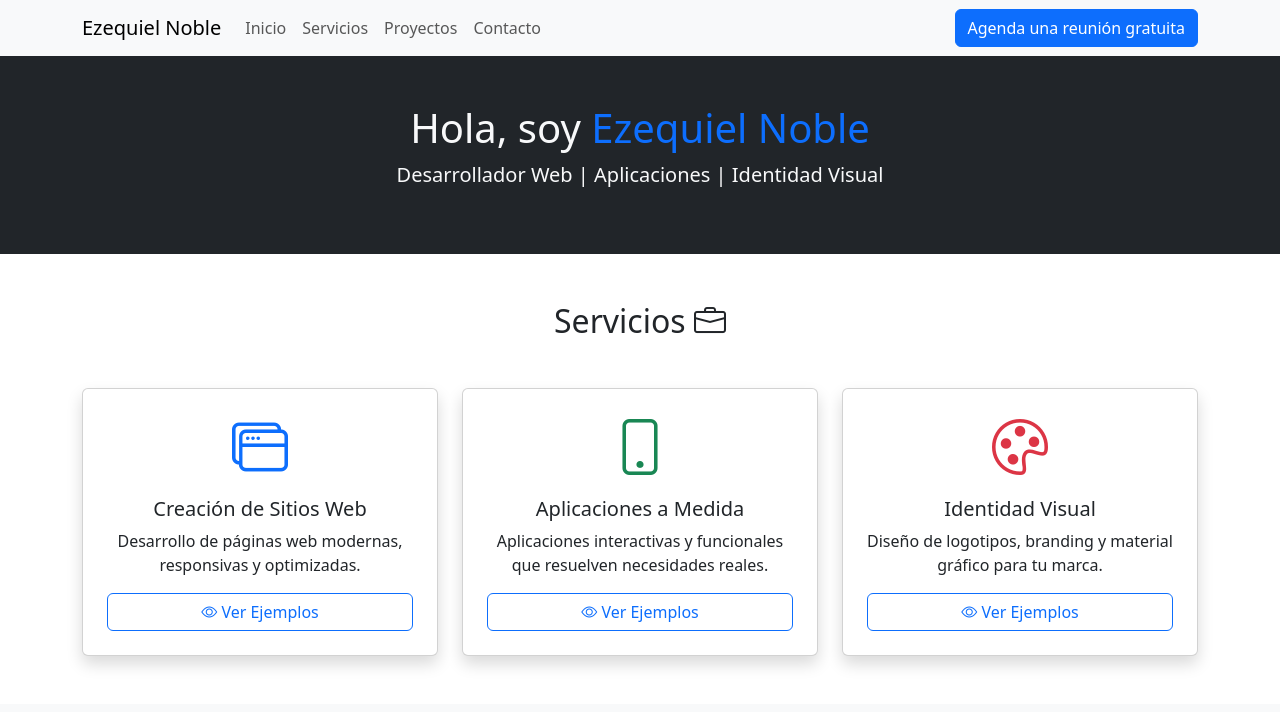
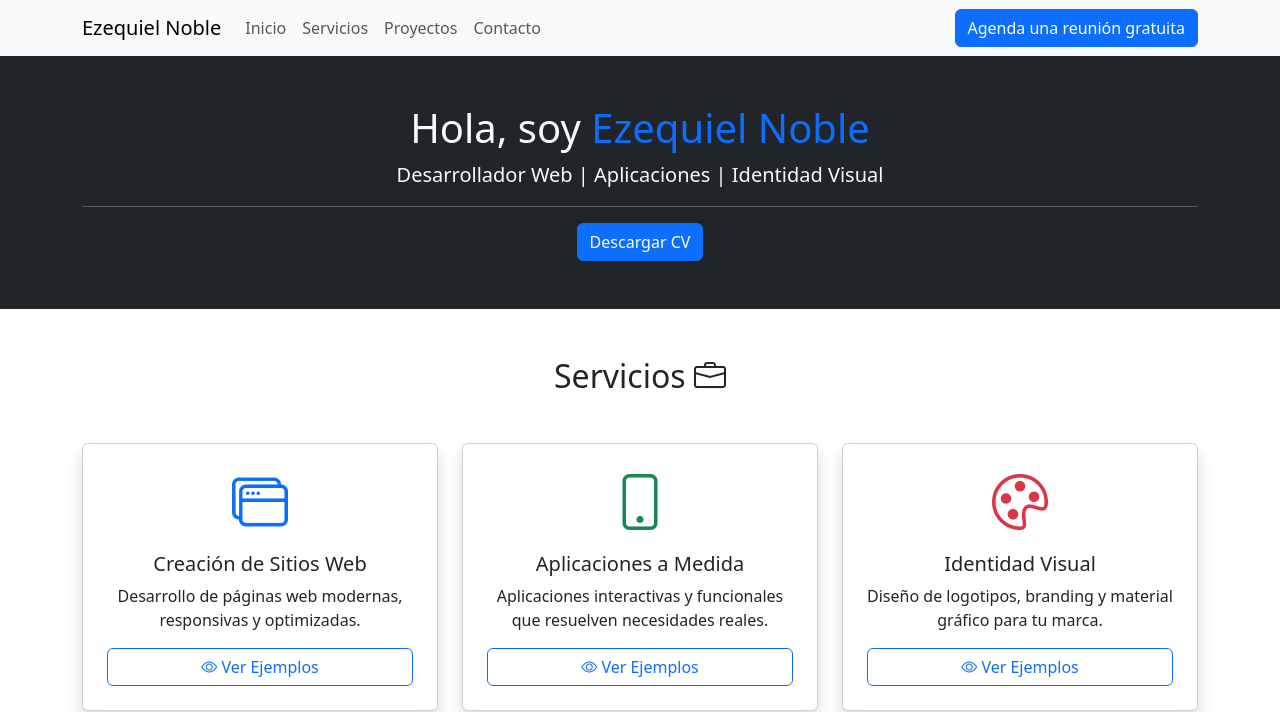
Before and after one commit to Joaquinnoble777/Ezenobledevelopweb, a plain HTML site: page index.html in a window 1280 px wide. Shown: the top 712 px of the page. Drawn offline with nearby package versions, Linux system fonts and the light colour scheme.

Commit message:
Add files via upload

```diff
--- a/index.html
+++ b/index.html
@@ -87,8 +87,17 @@
     <div class="container">
       <h1 data-aos="fade-down">Hola, soy <span class="text-primary">Ezequiel Noble</span></h1>
       <p class="lead" data-aos="fade-up">Desarrollador Web | Aplicaciones | Identidad Visual</p>
+      <hr>
+      <!-- Botón para descargar CV -->
+<a href="/docs/Curriculum_Ezequiel_Noble.pdf" class="btn btn-primary" download>
+  Descargar CV
+</a>
+
+
     </div>
   </header>
+
+
 
   <!-- Servicios -->
   <section id="services" class="py-5" data-aos="fade-up">
```
Also changed, not shown: 1 other file.
